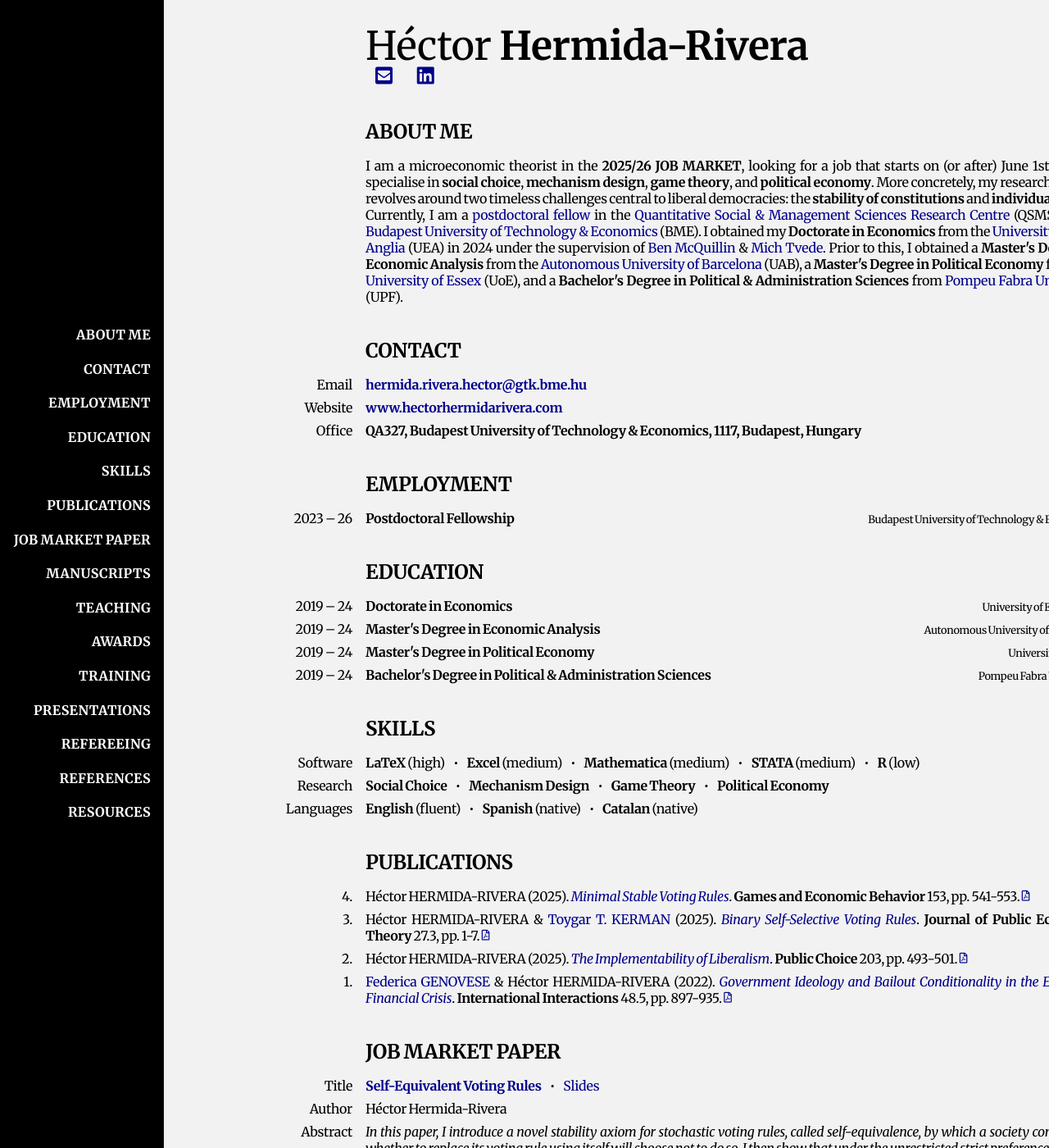
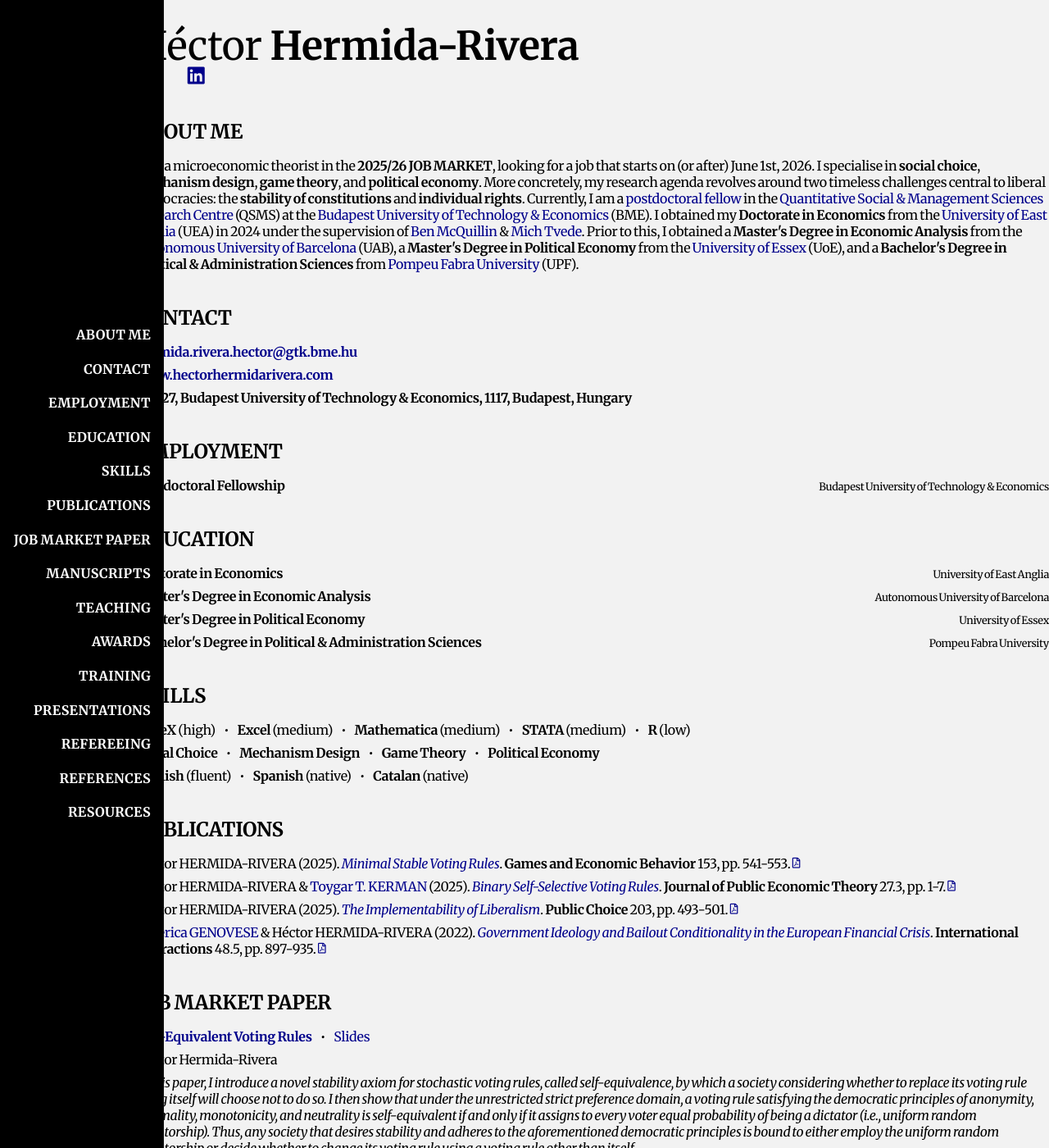
Before and after one commit to HectorHermidaRivera/hectorhermidarivera.github.io, a Jekyll site: the page built from index.md, in a window 1280 px wide and 1400 px high. Shown: the whole window at 82% size. Built offline with Jekyll 4.4.1, drawn with Linux system fonts in a browser that asks for light colours; a style sheet for code colours, icons or effects is not loaded.

Commit message:
Update style.css

```diff
--- a/assets/css/style.css
+++ b/assets/css/style.css
@@ -76,16 +76,16 @@ body {
   background-color: #f2f2f2;
 } */
 
-.content {
-  margin-left: calc(200px + (100vw - 1200px)); /* sidebar + dynamic left space */
-  margin-right: auto;  /* right margin grows automatically */
-  max-width: 1200px;   /* maximum content width */
-  width: calc(100% - 220px); /* ensure it doesn’t overflow sidebar space */
+/*.content {
+  margin-left: calc(200px + (100vw - 1200px));
+  margin-right: auto;  /* right margin grows automatically/
+  max-width: 1200px;   /* maximum content width
+  width: calc(100% - 220px);
   text-align: justify;
   box-sizing: border-box;
   font-size: 1em;
   background-color: #f2f2f2;
-}
+}*/
 
 /* TITLE */
 
```
